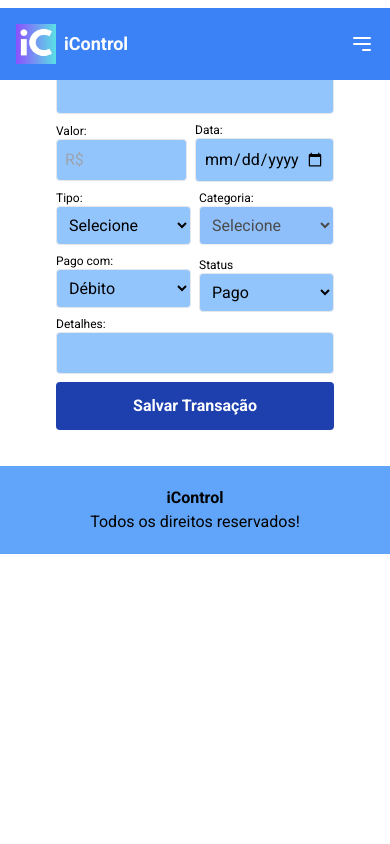
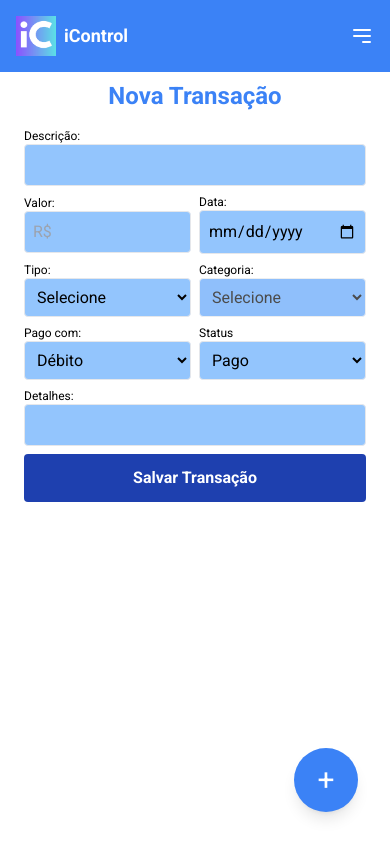
Before and after one commit to tvm-dev/icontrol-web, a Next.js app: page /transactions/create in a window 390 px wide. Built offline with nearby package versions, Linux system fonts and the light colour scheme.

Commit message:
responsiveness v1 finished

```diff
--- a/package.json
+++ b/package.json
@@ -14,6 +14,7 @@
     "next": "14.2.4",
     "react": "^18",
     "react-dom": "^18",
+    "react-draggable": "^4.4.6",
     "react-icons": "^5.2.1"
   },
   "devDependencies": {
--- /dev/null
+++ b/src/app/components/Shared/FloatingButton.tsx
@@ -0,0 +1,26 @@
+// src/components/FloatingButton.tsx
+import Link from "next/link";
+import React from "react";
+import Draggable from "react-draggable";
+
+const FloatingButton: React.FC = () => {
+  return (
+    <Draggable
+      defaultPosition={{ x: 0, y: 0 }} // Posição inicial será ajustada pelo CSS
+      bounds="body" // Limita o movimento dentro da área visível
+    >
+      <div className="fixed bottom-8 right-8 z-50">
+        <Link href="/transactions/create">
+          <button
+            className="bg-blue-500 text-white w-16 h-16 rounded-full shadow-lg hover:bg-blue-600 transition duration-300 flex items-center justify-center text-3xl"
+            aria-label="Criar Nova Transação"
+          >
+            +
+          </button>
+        </Link>
+      </div>
+    </Draggable>
+  );
+};
+
+export default FloatingButton;
--- a/src/app/components/Shared/Header.tsx
+++ b/src/app/components/Shared/Header.tsx
@@ -8,7 +8,7 @@ interface HeaderProps {
 
 export default function Header({ onToggleSidebar }: HeaderProps) {
   return (
-    <nav className="bg-blue-500 p-4 fixed w-full z-40">
+    <nav className="bg-blue-500 p-4 fixed w-full z-40 mb-10">
       <div className="container mx-auto flex justify-between items-center">
         <div className="text-white text-lg font-bold flex items-center">
           <Image
@@ -18,7 +18,7 @@ export default function Header({ onToggleSidebar }: HeaderProps) {
             height={40}
             className="mr-2" // Margem direita para espaçar o texto
           />
-          <a href="/">iControl</a>
+          <a href="/dashboard">iControl</a>
         </div>
 
         {/* Hamburger Menu Button */}
--- a/src/app/components/transactionsPages/tableTransactions.tsx
+++ b/src/app/components/transactionsPages/tableTransactions.tsx
@@ -1,4 +1,6 @@
 // src/components/transactionsPages/TableTransactions.tsx
+//-----------
+
 import React, { useState, useEffect } from "react";
 import Link from "next/link";
 import {
@@ -126,9 +128,11 @@ export default function TableTransactions({
 
   return (
     <div className="flex justify-center overflow-x-auto">
-      <table className="min-w-full divide-y divide-gray-200">
-        <tbody>{transactionRows}</tbody>
-      </table>
+      <div className="w-full max-w-4xl">
+        <table className="w-full divide-y divide-gray-200">
+          <tbody>{transactionRows}</tbody>
+        </table>
+      </div>
     </div>
   );
 }
--- a/src/app/layout.tsx
+++ b/src/app/layout.tsx
@@ -10,6 +10,7 @@ import { useState } from "react";
 import Header from "@/app/components/Shared/Header";
 import Sidebar from "./components/Shared/Sidebar";
 import Footer from "./components/Shared/Footer";
+import FloatingButton from "./components/Shared/FloatingButton";
 
 const mainFontFamily = Roboto({
   weight: ["300", "400", "700"],
@@ -38,7 +39,9 @@ export default function RootLayout({
         <Header onToggleSidebar={toggleSidebar} />
         <Sidebar isOpen={sidebarOpen} onClose={() => setSidebarOpen(false)} />
         <main>{children}</main>
-        <Footer />
+        <FloatingButton />
+
+        {/* <Footer /> */}
       </body>
     </html>
   );
--- a/src/app/transactions/create/page.tsx
+++ b/src/app/transactions/create/page.tsx
@@ -108,12 +108,12 @@ export default function NewTransaction() {
 
   return (
     <>
-      <h1 className="font-bold text-2xl text-center text-blue-500 mt-2">
+      <h1 className="font-bold text-2xl text-center text-blue-500 pt-20">
         Nova Transação
       </h1>
-      <div className=" mb-2 p-2 rounded">
+      <div className="mb-2 p-2 rounded flex justify-center">
         <form
-          className="flex flex-col mx-12 my-2"
+          className="flex flex-col w-full max-w-lg mx-4 my-2"
           onSubmit={handleRegisterTransaction}
         >
           {/* Description */}
@@ -206,7 +206,7 @@ export default function NewTransaction() {
               <label className="text-xs">Status</label>
               <select
                 ref={statusRef}
-                className="bg-blue-300 border border-1 w-full mbf-2 p-2 rounded"
+                className="bg-blue-300 border border-1 w-full mb-2 p-2 rounded"
               >
                 <option value="1">Pago</option>
                 <option value="2">Pendente</option>
--- a/src/app/transactions/edit/[id]/page.tsx
+++ b/src/app/transactions/edit/[id]/page.tsx
@@ -6,7 +6,7 @@ import { api } from "@/app/services/api";
 import { manualToken } from "@/app/services/token";
 import { useRouter } from "next/navigation";
 import Link from "next/link";
-
+import { data } from "@/app/components/DropDownMenu/data";
 interface EditTransactionProps {
   id: number;
   description: string;
@@ -30,31 +30,6 @@ const typeMapping: { [key: string]: number } = {
 const reverseTypeMapping: { [key: number]: string } = Object.fromEntries(
   Object.entries(typeMapping).map(([key, value]) => [value, key])
 );
-
-const data = {
-  transactionsType: [
-    {
-      type: "Despesa Variável",
-      categories: ["Alimentação", "Transporte", "Lazer"],
-    },
-    {
-      type: "Receita Variável",
-      categories: ["Freelance", "Vendas"],
-    },
-    {
-      type: "Despesa Fixa",
-      categories: ["Aluguel", "Internet", "Energia"],
-    },
-    {
-      type: "Receita Fixa",
-      categories: ["Salário"],
-    },
-    {
-      type: "Investimentos",
-      categories: ["Ações", "Fundos Imobiliários"],
-    },
-  ],
-};
 
 const DependentDropdown = ({
   selectedType,
@@ -275,12 +250,12 @@ export default function EditTransactionPage({
 
   return (
     <>
-      <h1 className="font-bold text-2xl text-center text-blue-500 mt-2">
+      <h1 className="font-bold text-2xl text-center text-blue-500 pt-20">
         Alterando Transação...
       </h1>
-      <div className="w-full mb-2 p-2 rounded">
+      <div className="mb-2 p-2 rounded flex justify-center">
         <form
-          className="flex flex-col mx-12 my-2"
+          className="flex flex-col w-full max-w-lg mx-4 my-2"
           onSubmit={handleEditTransaction}
         >
           <label className="text-xs">Descrição:</label>
@@ -385,9 +360,9 @@ export default function EditTransactionPage({
               type="button"
               onClick={handleDeleteTransaction}
               disabled={isLoading}
-              className="bg-transparent border border-red-500 font-bold hover:bg-red-300 duration-1000 text-black p-2 rounded w-1/2 text-center"
+              className="bg-transparent text-black border border-red-500 font-bold hover:bg-red-600 duration-1000 hover:text-white p-2 rounded w-1/2 text-center"
             >
-              {isLoading ? "Excluindo..." : "Excluir"}
+              {isLoading ? "Excluindo..." : "Apagar Transação"}
             </button>
           </div>
 
```
Also changed, not shown: 1 other file (tests, documents, lock files or other folders).
